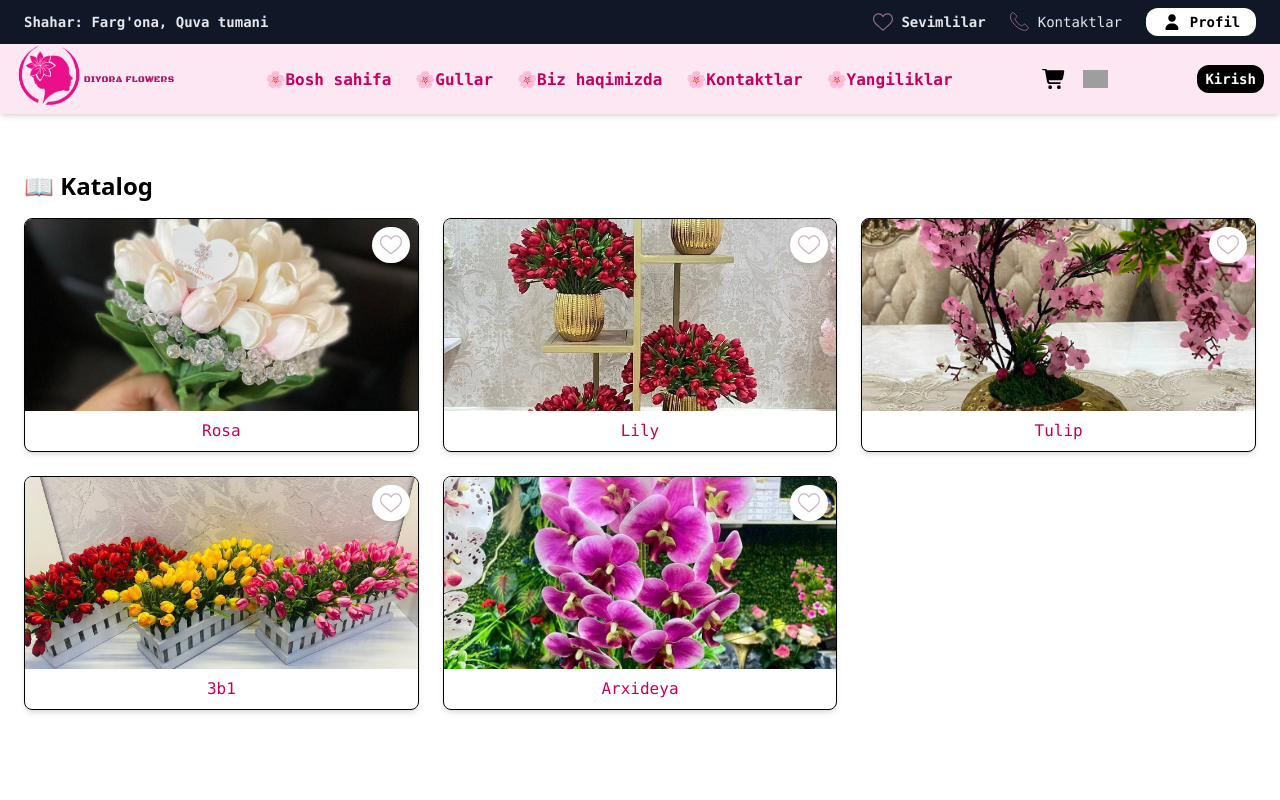
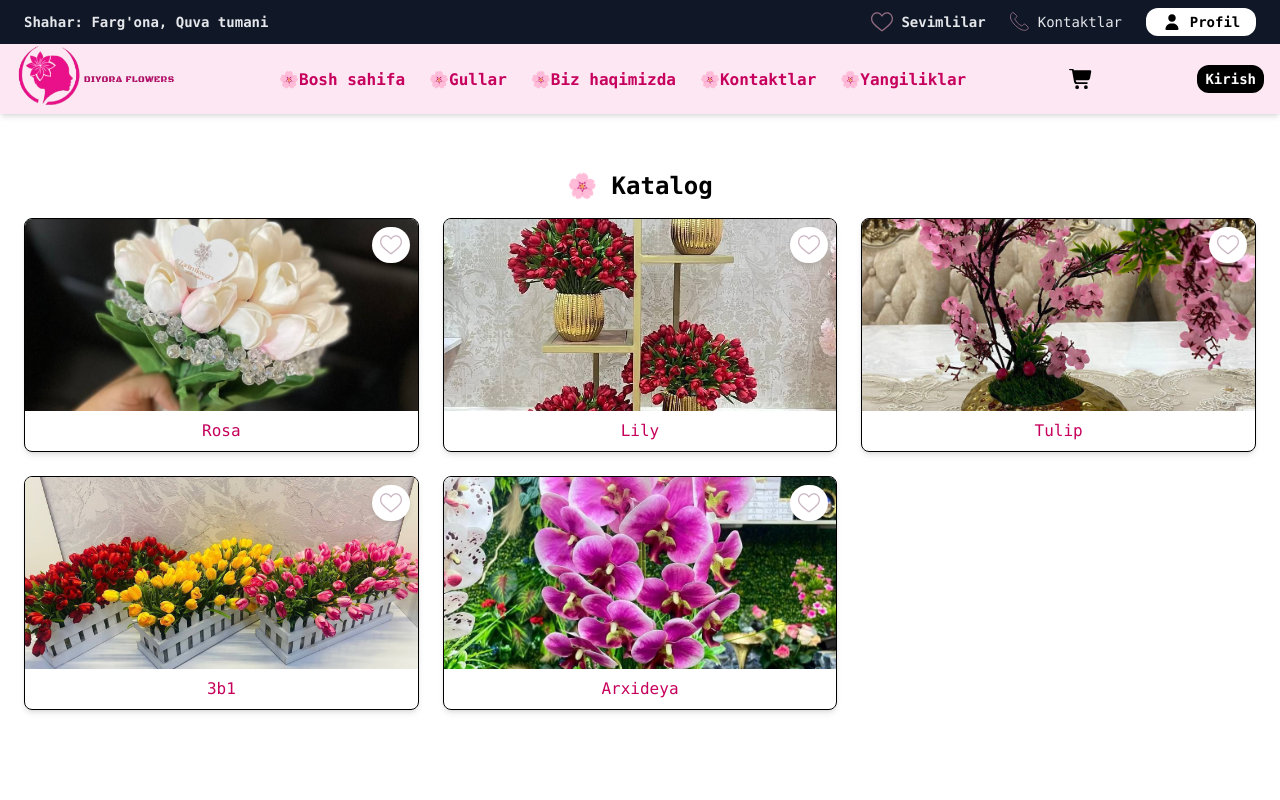
Before and after one commit to bugname7/flowers, a Next.js app: page /catalog in a window 1280 px wide. Shown: the top 800 px of the page. Built offline with nearby package versions, Linux system fonts and the light colour scheme; grey boxes are pictures that could not be loaded.

Commit message:
like the end

```diff
--- a/src/app/catalog/page.tsx
+++ b/src/app/catalog/page.tsx
@@ -16,7 +16,7 @@ export default function CatalogPage() {
 
     return (
         <main className="p-6">
-            <h1 className="text-2xl font-semibold mb-4">📖 Katalog</h1>
+            <h1 className="text-2xl font-semibold font-mono text-center mb-4">🌸 Katalog</h1>
             <div className="grid grid-cols-1 sm:grid-cols-2 md:grid-cols-3 gap-6">
                 {flowers.map((flower) => {
                     const isLiked = likes.some((item) => item.id === flower.id);
--- a/src/app/components/Navbar.tsx
+++ b/src/app/components/Navbar.tsx
@@ -72,9 +72,7 @@ export default function Navbar() {
           <Link href="/cart">
             <Image src="/images/cart.svg" alt="cart icon" width={25} height={25} />
           </Link>
-          <Link href="/likes">
-            <Image src="/images/like1.svg" alt="like1 icon" width={25} height={25} />
-          </Link>
+
         </div>
 
         <div className="hidden md:flex gap-4 items-center">
--- a/src/app/components/TopBar.tsx
+++ b/src/app/components/TopBar.tsx
@@ -1,7 +1,12 @@
+"use client";
+
 import Link from "next/link";
 import Image from "next/image";
+import { useLike } from "../context/LikeContext";
 
 export default function Topbar() {
+  const { likes } = useLike();
+
   return (
     <div className="w-full bg-gray-900 text-gray-200 text-sm">
       <div className="container mx-auto flex flex-col md:flex-row justify-between px-6 py-2 gap-2 md:gap-0">
@@ -13,18 +18,26 @@ export default function Topbar() {
         </div>
 
         {/* O'ng tomondagi linklar */}
-        <div className="flex flex-col sm:flex-row gap-2 sm:gap-6 text-left">
+        <div className="flex flex-col sm:flex-row gap-4 sm:gap-6 text-left items-center">
           <Link
             href="/likes"
-            className="hover:text-pink-400 font-mono font-semibold cursor-pointer flex gap-2 items-center"
+            className="hover:text-pink-400 font-mono font-semibold cursor-pointer flex gap-2 items-center relative"
           >
-            <Image
-              src="/images/like.svg"
-              alt="likes image"
-              width={20}
-              height={20}
-              className="object-contain"
-            />
+            {/* Like icon + Badge */}
+            <div className="relative">
+              <Image
+                src="/images/like.svg"
+                alt="likes image"
+                width={22}
+                height={22}
+                className="object-contain"
+              />
+              {likes.length > 0 && (
+                <span className="absolute -top-2 -right-2 bg-pink-600 text-white text-xs font-bold rounded-full w-4 h-4 flex items-center justify-center shadow-md">
+                  {likes.length}
+                </span>
+              )}
+            </div>
             Sevimlilar
           </Link>
 
```
